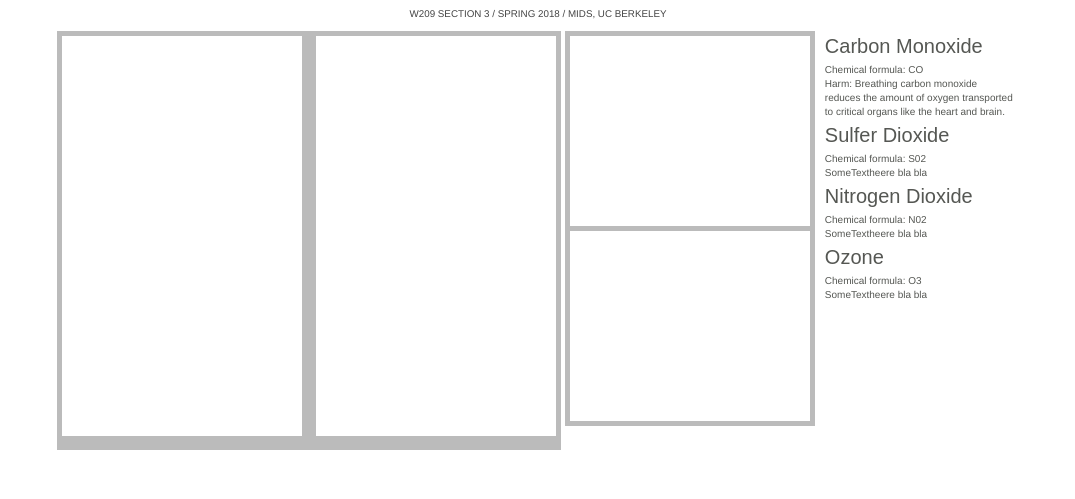
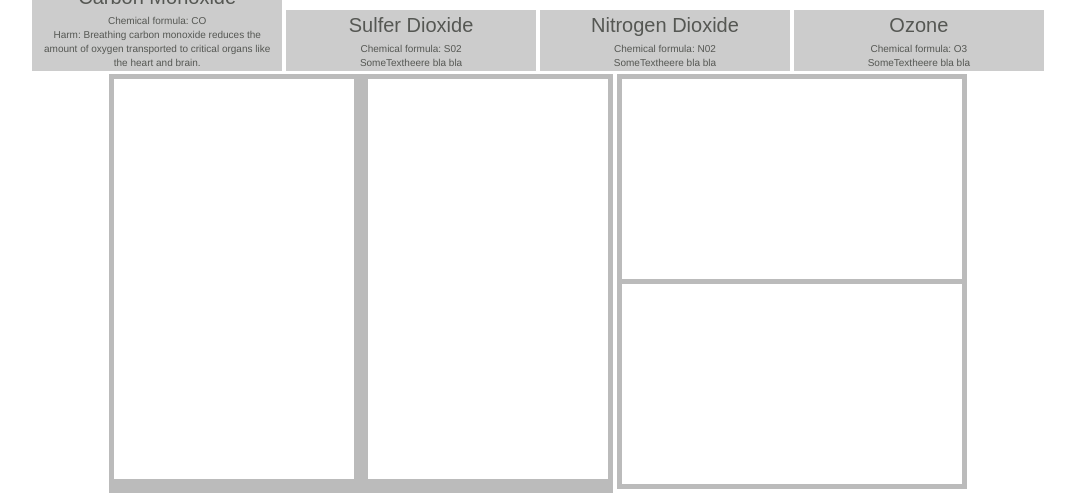
Before and after one commit to shhsue/W209AirPollutionProject, a plain HTML site: page d3 vis/index.html in a window 1280 px wide. Shown: the part 114-613 px from the top of the page, without its empty margins (102-1177 px from the left). Drawn offline with Linux system fonts and the light colour scheme; a web font is replaced by a local one.

Commit message:
widen layout

```diff
--- a/d3 vis/css/style.css
+++ b/d3 vis/css/style.css
@@ -33,11 +33,11 @@ h1 {
 h2, .pollutant_button .button_h1 {
     font-family: din-condensed, sans-serif;
     margin-bottom: 3px;
-    text-align:left;
 }
 h2 {
     margin-top: 1.5em;
     font-size: 30px;
+    text-align:left;
 }
 svg {
 }
@@ -60,26 +60,28 @@ svg {
 
 /* filtering & button elements */
 .buttons {
-    display:inline-block;
+    display:block;
     /*width:100px;*/
 }
 .pollutant_button {
-    background-color: Transparent;
+    background-color: #cccccc;
     background-repeat:no-repeat;
     border: none;
     cursor:pointer;
     overflow: hidden;
     outline:none;
     text-align:left;
-    display:block;
-    width:200px;
+    display:inline-block;
+    width:250px;
     line-height: 1.4
 }
 .pollutant_button .button_h1{
     font-size: 20px;
+    text-align:center ;
 }
 .pollutant_button .button_text{
     font-size: 10px;
+    text-align:center;
 }
 
 /* graphing container elements*/
@@ -105,7 +107,7 @@ svg {
 .line_graph{
     margin:5px;
     background-color:white;
-    width:240px;
-    height:190px;
+    width:340px;
+    height:200px;
     display:block;
 }
--- a/d3 vis/index.html
+++ b/d3 vis/index.html
@@ -9,21 +9,6 @@
   </head>
   <body>
     <h1>Air Pollution</h1>
-    <div class="meta">BY CELIA LUDWINSKI, SHELLY HSU, ADITYA NAKAI</div>
-    <div class="meta">W209 SECTION 3  /  SPRING 2018  /  MIDS, UC BERKELEY</div>
-
-    <div class="main">
-
-        <div class="double_map">
-            <svg id="map1" class="map_graph"></svg>
-            <svg id="map2" class="map_graph"></svg>
-        </div>
-
-        <div class="line_graphs">
-            <svg id="linegraph1" class="line_graph"></svg>
-            <svg id="linegraph2" class="line_graph"></svg>
-        </div>
-
     <div class="buttons">
         <button type="button" class="pollutant_button" id="pollutant1">
             <div class="button_h1">Carbon Monoxide</div>
@@ -60,6 +45,17 @@
             </div>
         </button>
     </div>
+
+    <div class="main">
+        <div class="double_map">
+            <svg id="map1" class="map_graph"></svg>
+            <svg id="map2" class="map_graph"></svg>
+        </div>
+
+        <div class="line_graphs">
+            <svg id="linegraph1" class="line_graph"></svg>
+            <svg id="linegraph2" class="line_graph"></svg>
+        </div>
     </div>
 
     <div class="body_text">
@@ -71,6 +67,9 @@
         <p>Some details about the assumption that pollution and mortality are linked.</p>
     </div>
 
+    <div class="meta">BY CELIA LUDWINSKI, SHELLY HSU, ADITYA NAKAI</div>
+    <div class="meta">W209 SECTION 3  /  SPRING 2018  /  MIDS, UC BERKELEY</div>
+
     <!-- page content -->
     <script src="js/jquery-1.11.0.min.js"></script>
     <script src="js/bootstrap.min.js"></script>
```
Lines whose indentation alone changed are shown as unchanged.
